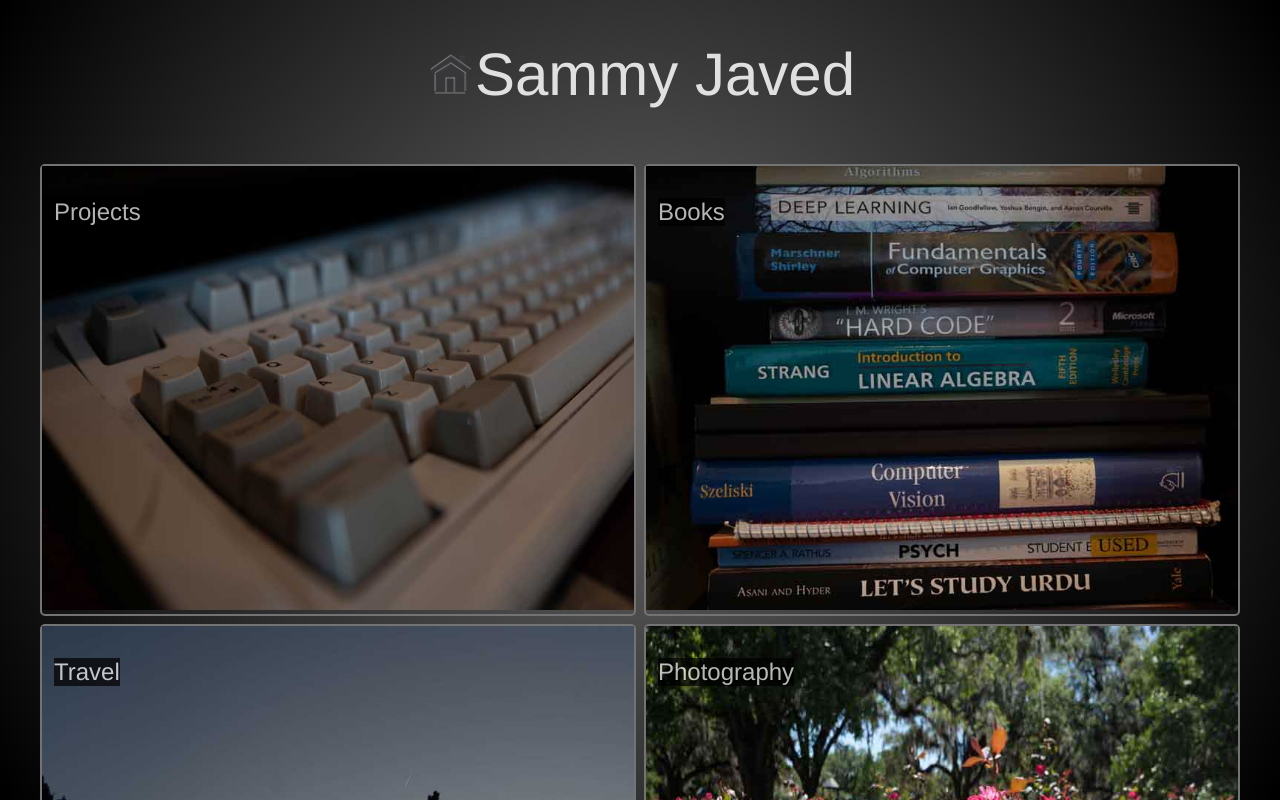
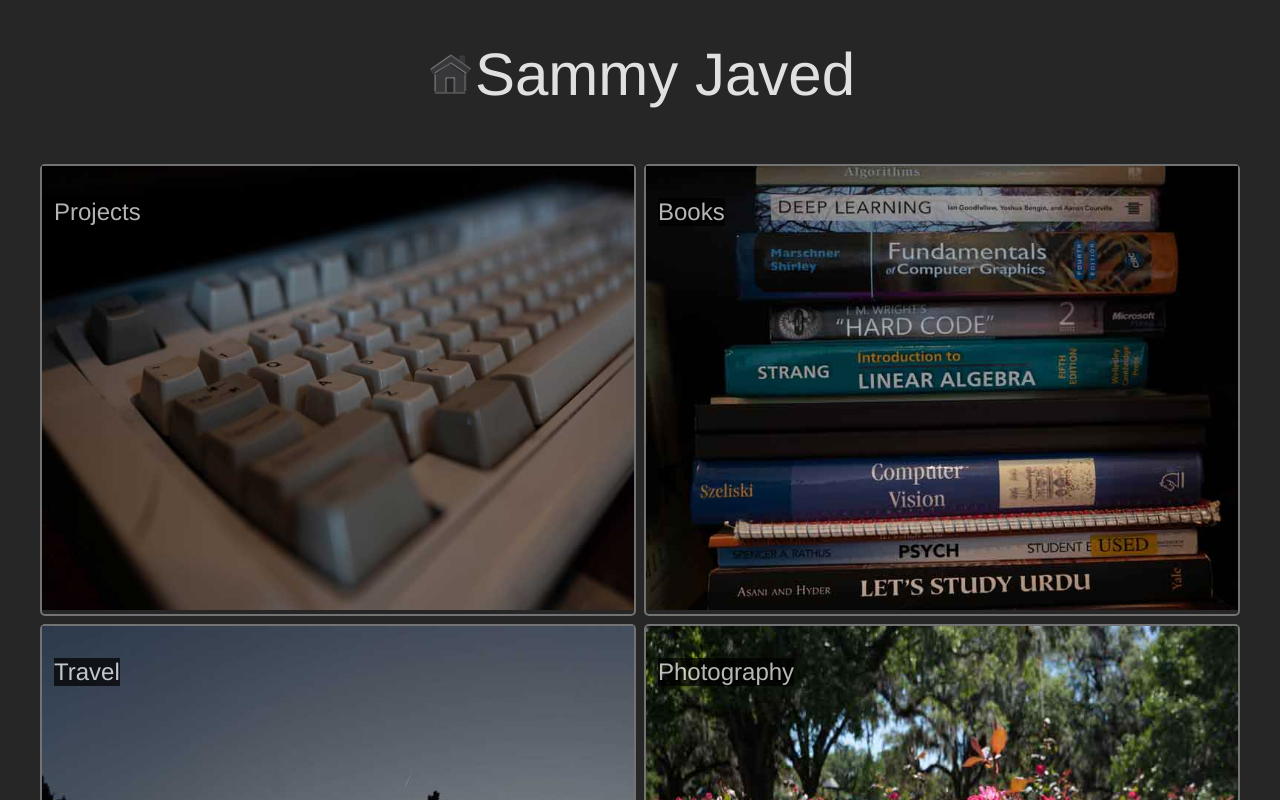
Before and after one commit to osamja/my-personal-website, a React (Create React App) app: page / in a window 1280 px wide. Shown: the top 800 px of the page. Built offline with nearby package versions, Linux system fonts and the light colour scheme.

Commit message:
add solid gray background color

```diff
--- a/src/index.css
+++ b/src/index.css
@@ -34,7 +34,8 @@ body {
   font-family: helvetica, serif;
   position: relative;
   font-size: 100%;
-  background-image: radial-gradient(circle, dimgray 1%,black 99%);
+  /* background-image: radial-gradient(circle, dimgray 1%,black 99%); */
+  background-color: #262626;
 }
 
 .gallery-container {
```
